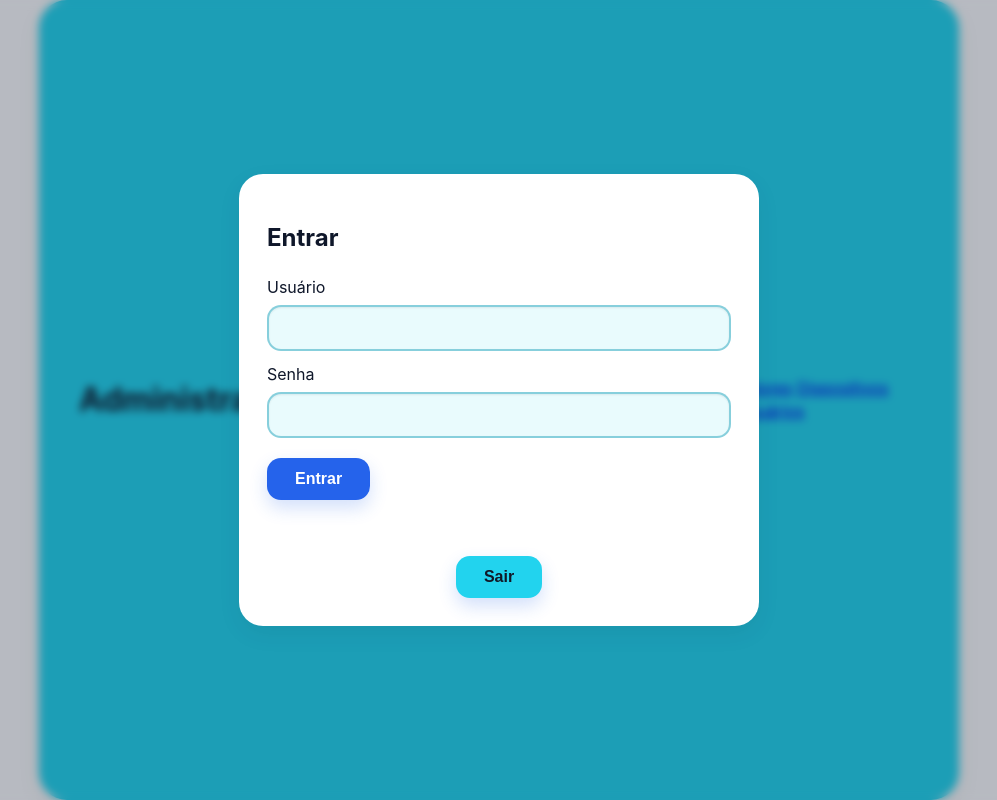
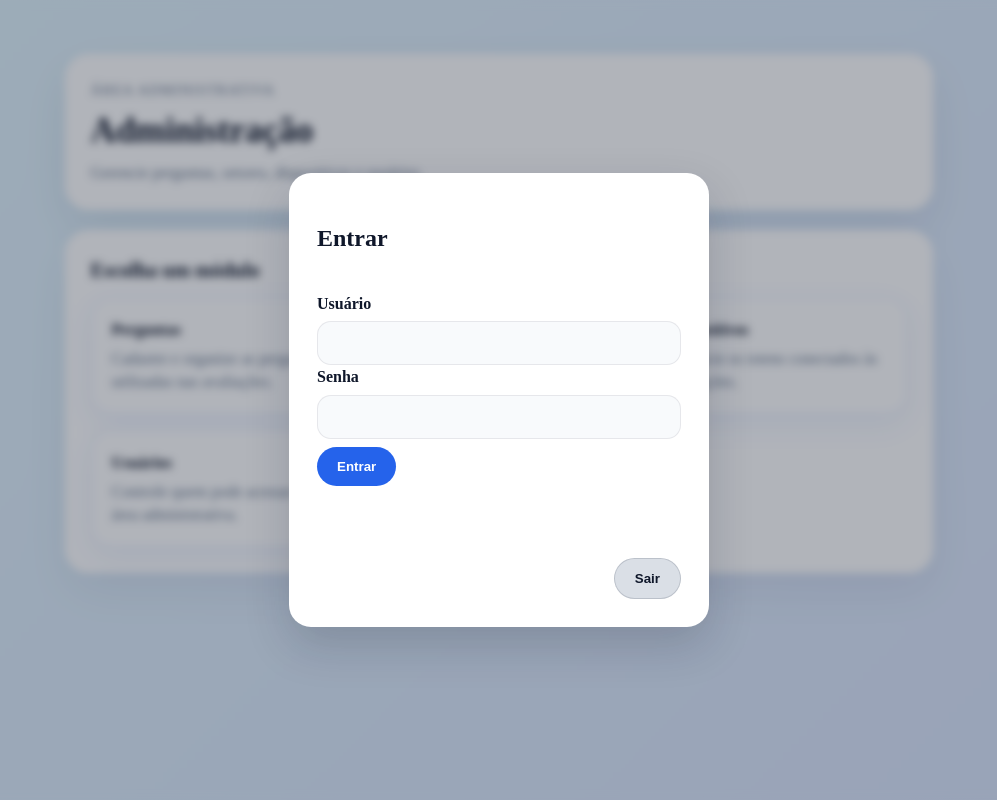
Before and after one commit to Johannmk1/ProgramacaoWeb, a PHP site: page /admin/index.html in a window 1280 px wide. Shown: the whole page, without its empty margins (141-1138 px from the left). Run offline with PHP 8.4, Linux system fonts and the light colour scheme.

Commit message:
atualizado front

```diff
--- a/avaliacoes/public/admin/css/admin.css
+++ b/avaliacoes/public/admin/css/admin.css
@@ -89,6 +89,67 @@ body.admin-body {
 
 .admin-panel.form-panel .mensagem {
   margin-top: 0.15rem;
+}
+
+.panel-content {
+  width: 100%;
+  display: flex;
+  flex-direction: column;
+  gap: 0.75rem;
+}
+
+.overlay {
+  position: fixed;
+  inset: 0;
+  background: rgba(15, 23, 42, 0.32);
+  display: none;
+  align-items: center;
+  justify-content: center;
+  backdrop-filter: blur(4px);
+  z-index: 1000;
+}
+
+.modal {
+  background: #fff;
+  border-radius: 22px;
+  padding: 1.75rem;
+  width: min(420px, 92%);
+  box-shadow: 0 18px 45px rgba(15, 23, 42, 0.18);
+  display: flex;
+  flex-direction: column;
+  gap: 1rem;
+}
+
+.field {
+  display: flex;
+  flex-direction: column;
+  gap: 0.4rem;
+}
+
+.field label {
+  font-weight: 600;
+  color: var(--admin-strong);
+}
+
+.input {
+  width: 100%;
+  border-radius: 14px;
+  border: 1px solid var(--admin-border);
+  padding: 0.75rem 1rem;
+  font-size: 1rem;
+  background: #f8fafc;
+  color: var(--admin-strong);
+}
+
+.input:focus {
+  outline: none;
+  border-color: rgba(37, 99, 235, 0.6);
+  box-shadow: 0 0 0 3px rgba(37, 99, 235, 0.18);
+}
+
+.admin-link {
+  display: flex;
+  justify-content: flex-end;
 }
 
 .admin-panel h2 {
@@ -265,6 +326,12 @@ td[contenteditable]:focus {
   transform: scale(0.97);
 }
 
+.btn.secondary {
+  background: rgba(148, 163, 184, 0.35);
+  color: var(--admin-strong);
+  border: 1px solid rgba(15,23,42,0.15);
+}
+
 .muted { color:#6b7280; }
 
 .mt-10 { margin-top: 10px; }
--- a/avaliacoes/public/admin/dispositivos.html
+++ b/avaliacoes/public/admin/dispositivos.html
@@ -6,7 +6,6 @@
   <title>Admin - Dispositivos</title>
   <link rel="stylesheet" href="../css/style.css" />
   <link rel="stylesheet" href="css/admin.css" />
-  <link rel="stylesheet" href="../css/kiosk.css" />
 </head>
 <body class="admin-body">
   <main class="admin-shell">
--- a/avaliacoes/public/admin/index.html
+++ b/avaliacoes/public/admin/index.html
@@ -6,18 +6,38 @@
     <title>Admin - Avaliações</title>
     <link rel="stylesheet" href="../css/style.css" />
     <link rel="stylesheet" href="css/admin.css" />
-    <link rel="stylesheet" href="../css/kiosk.css" />
     </head>
-  <body>
-  <main class="card">
-    <h1>Administração</h1>
-    <p>Gerencie perguntas, setores e dispositivos.</p>
-    <div class="nav">
-      <a href="perguntas.html">Perguntas</a>
-      <a href="setores.html">Setores</a>
-      <a href="dispositivos.html">Dispositivos</a>
-      <a href="usuarios.html">Usuários</a>
-    </div>
+  <body class="admin-body">
+  <main class="admin-shell">
+    <header class="admin-header">
+      <div>
+        <p class="admin-breadcrumb">Área administrativa</p>
+        <h1>Administração</h1>
+        <p class="admin-helper">Gerencie perguntas, setores, dispositivos e usuários.</p>
+      </div>
+    </header>
+
+    <section class="admin-panel">
+      <h2>Escolha um módulo</h2>
+      <div class="admin-nav">
+        <a class="admin-card-link" href="perguntas.html">
+          Perguntas
+          <span>Cadastre e organize as perguntas utilizadas nas avaliações.</span>
+        </a>
+        <a class="admin-card-link" href="setores.html">
+          Setores
+          <span>Relacione perguntas a setores e controle o status.</span>
+        </a>
+        <a class="admin-card-link" href="dispositivos.html">
+          Dispositivos
+          <span>Gerencie os totens conectados às avaliações.</span>
+        </a>
+        <a class="admin-card-link" href="usuarios.html">
+          Usuários
+          <span>Controle quem pode acessar a área administrativa.</span>
+        </a>
+      </div>
+    </section>
   </main>
     <div id="adminOverlay" class="overlay" style="display:none;">
       <div class="modal">
--- a/avaliacoes/public/admin/perguntas.html
+++ b/avaliacoes/public/admin/perguntas.html
@@ -6,7 +6,6 @@
     <title>Admin - Perguntas</title>
     <link rel="stylesheet" href="../css/style.css" />
     <link rel="stylesheet" href="css/admin.css" />
-    <link rel="stylesheet" href="../css/kiosk.css" />
   </head>
   <body class="admin-body">
     <main class="admin-shell">
--- a/avaliacoes/public/admin/setores.html
+++ b/avaliacoes/public/admin/setores.html
@@ -6,7 +6,6 @@
     <title>Admin - Setores</title>
     <link rel="stylesheet" href="../css/style.css" />
     <link rel="stylesheet" href="css/admin.css" />
-    <link rel="stylesheet" href="../css/kiosk.css" />
   </head>
   <body class="admin-body">
     <main class="admin-shell">
--- a/avaliacoes/public/admin/usuarios.html
+++ b/avaliacoes/public/admin/usuarios.html
@@ -6,7 +6,6 @@
   <title>Admin - Usuários</title>
   <link rel="stylesheet" href="../css/style.css" />
   <link rel="stylesheet" href="css/admin.css" />
-  <link rel="stylesheet" href="../css/kiosk.css" />
 </head>
 <body class="admin-body">
   <main class="admin-shell">
--- a/avaliacoes/src/Controllers/AvaliacaoController.php
+++ b/avaliacoes/src/Controllers/AvaliacaoController.php
@@ -60,7 +60,9 @@ function handle_listar_perguntas(): void {
     if ($device !== '') {
         $rows = Pergunta::listarPorDispositivo($pdo, $device);
             if (!empty($rows)) {
-                foreach ($rows as $r) { $result[] = ['id' => (int)$r['id'], 'texto' => (string)$r['texto']]; }
+                foreach ($rows as $r) {
+                    $result[] = ['id' => (int)$r['id'], 'texto' => (string)$r['texto']];
+                }
                 json_ok($result);
                 return;
             }
```
Also changed, not shown: avaliacoes/public/admin/js/dispositivos.js (+8 -7 lines), avaliacoes/public/admin/js/perguntas.js (+9 -8 lines), avaliacoes/public/admin/js/setores.js (+12 -11 lines), avaliacoes/public/admin/js/usuarios.js (+6 -5 lines).
